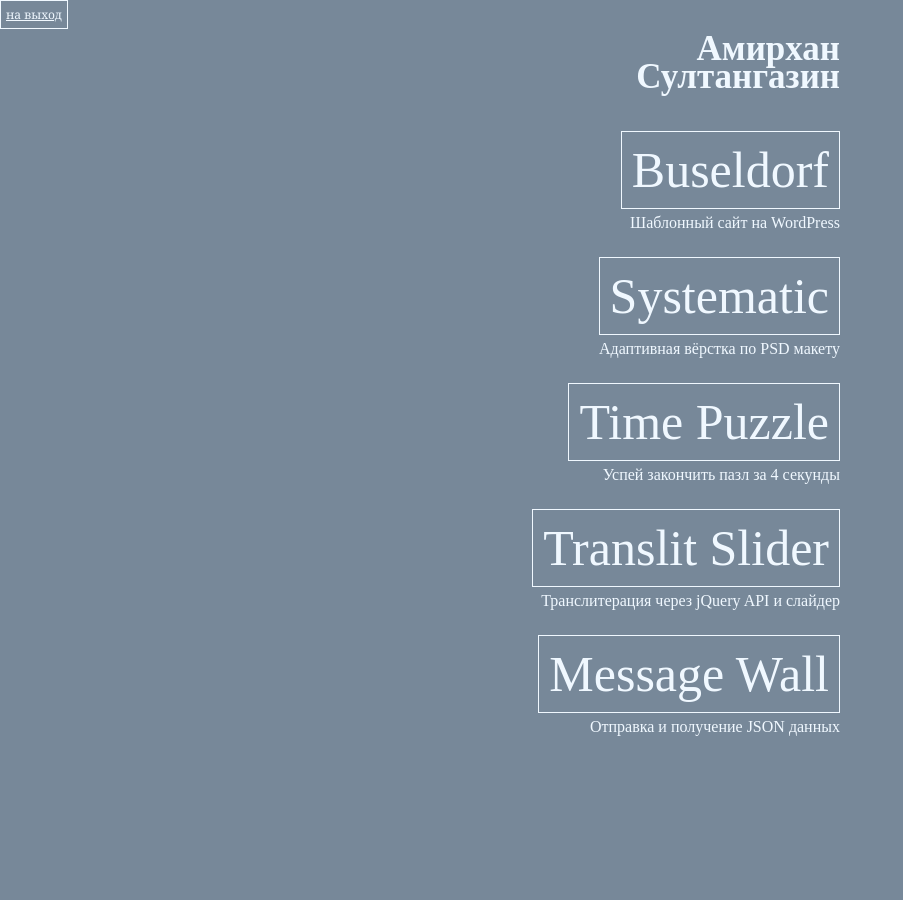
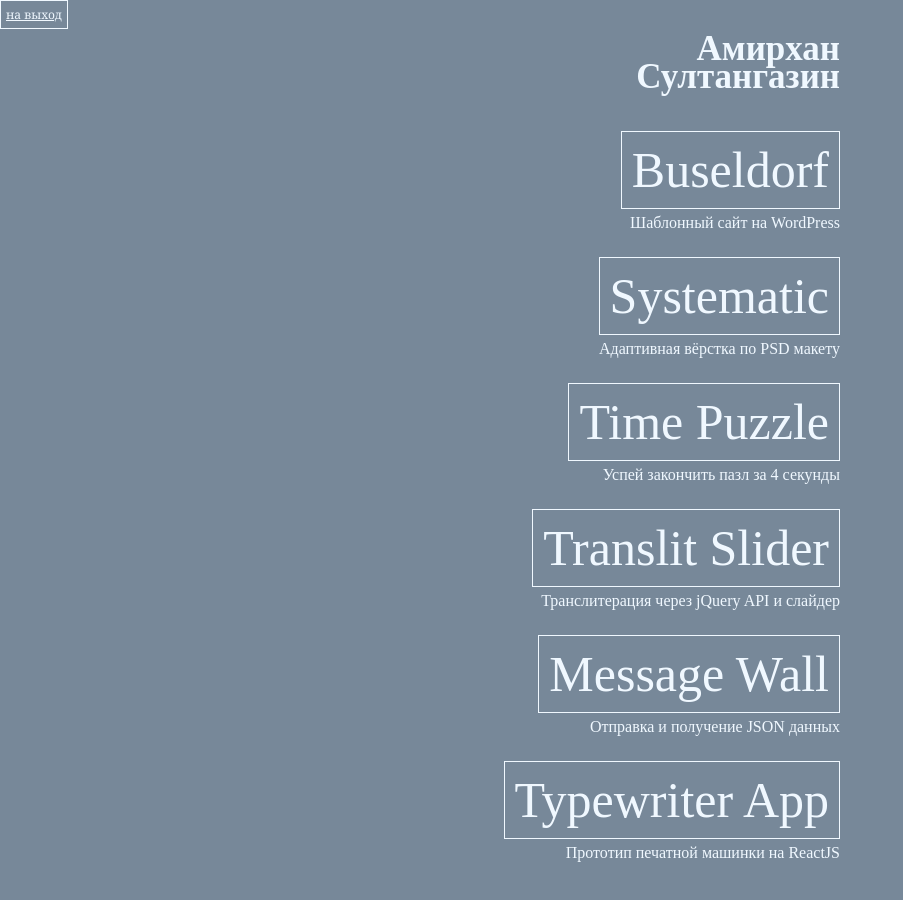
Before and after one commit to MoonoXXI/moonoxxi.github.io, a plain HTML site: page index.html in a window 1280 px wide. Shown: the whole page, without its empty margins (0-903 px from the left). Before the commit the page ends 800 px from the top, so only its background shows below. Drawn offline with Linux system fonts and the light colour scheme.

Commit message:
typewriter-app added

```diff
--- a/index.html
+++ b/index.html
@@ -44,6 +44,10 @@
                 <a class="list__item__link" href="message-wall/message-wall.html">Message Wall</a>
                 <p class="list__item__text">Отправка и получение JSON данных</p>
             </li>
+            <li class="list__item">
+                <a class="list__item__link" href="https://moonoxxi.github.io/typewriter-app/" target="_blank">Typewriter App</a>
+                <p class="list__item__text">Прототип печатной машинки на ReactJS</p>
+            </li>
         </ul>
     </div>
 
```
